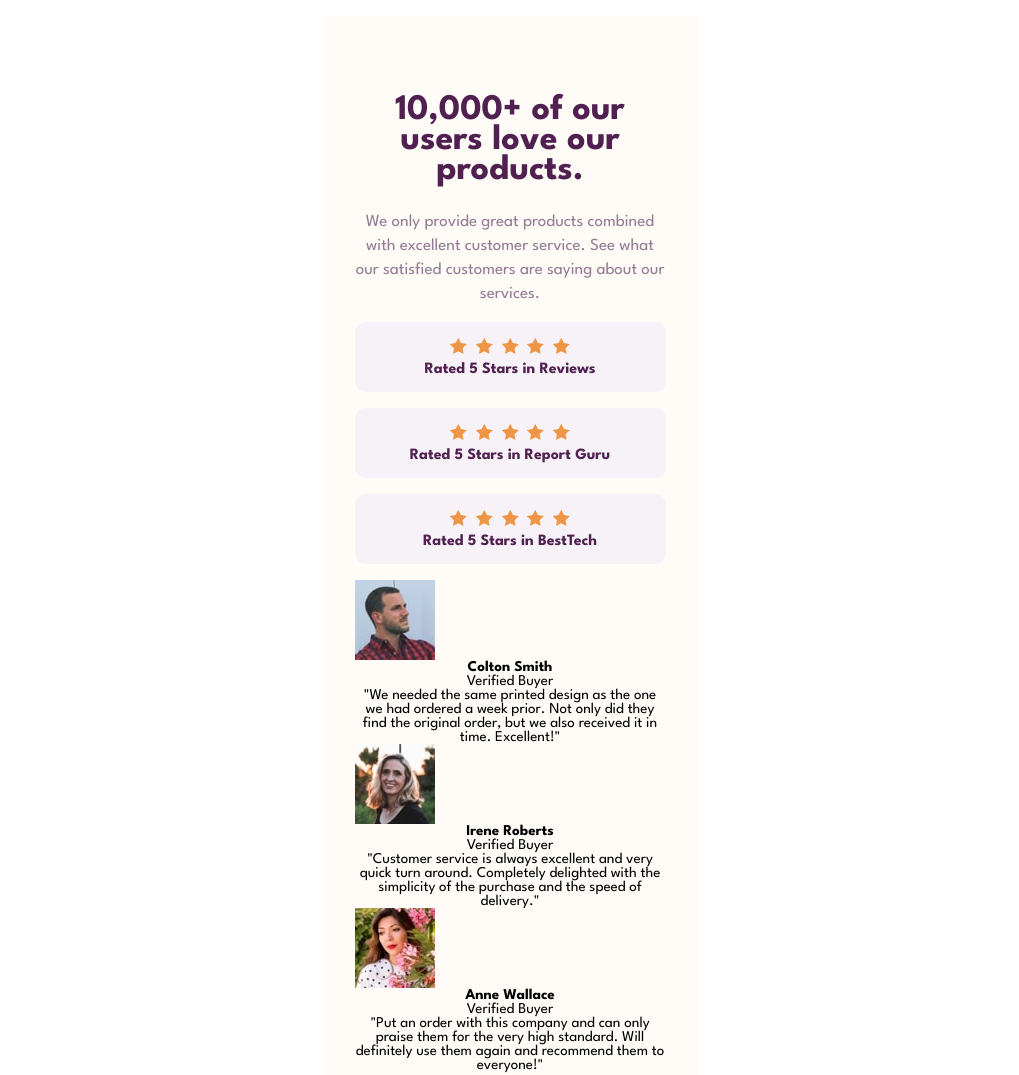
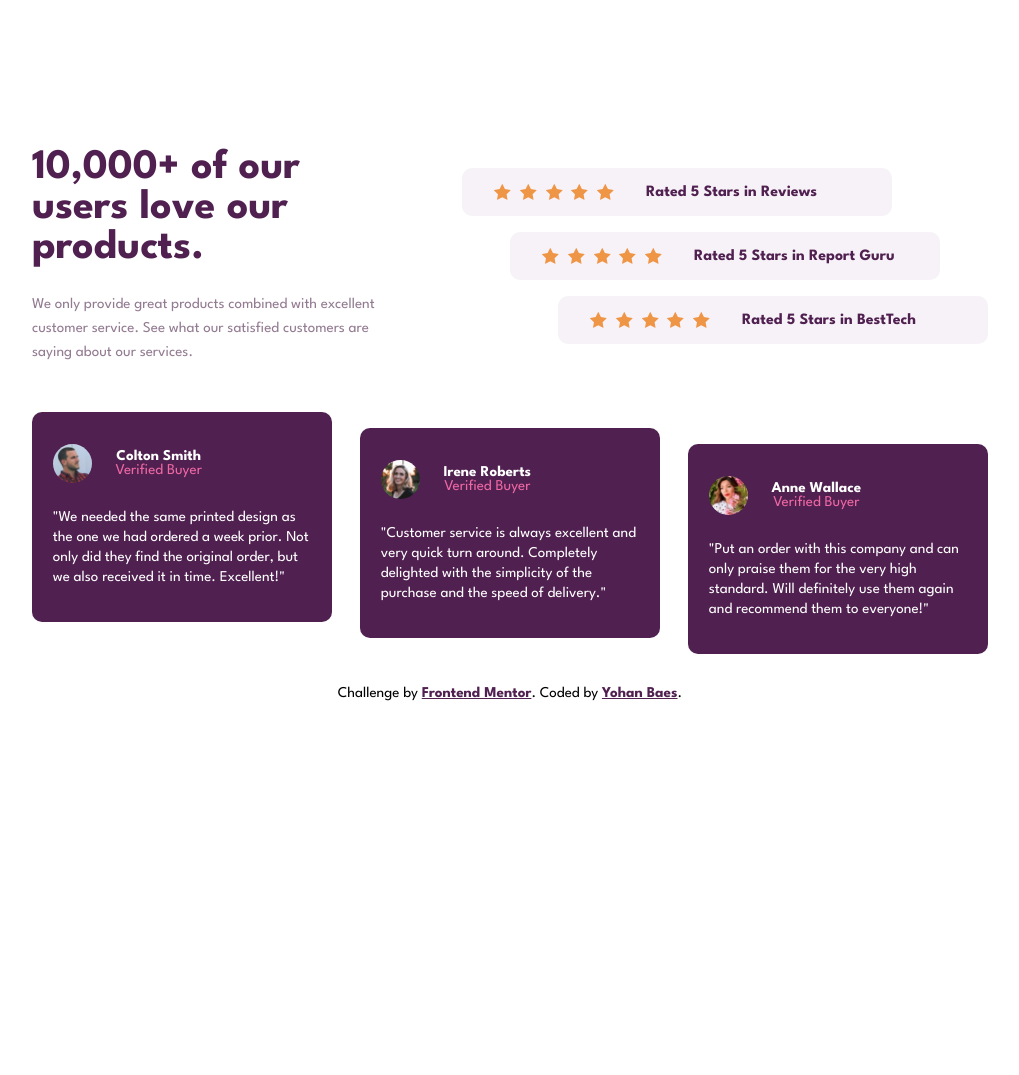
Before and after one commit to Raink31/08-Social-Proof-Section, a plain HTML site: page index.html in a window 1280 px wide. Shown: the whole page, without its empty margins (130-1149 px from the left). After the commit the page ends 800 px from the top, so only its background shows below. Drawn offline with Linux system fonts and the light colour scheme.

Commit message:
Add files via upload

```diff
--- a/index.html
+++ b/index.html
@@ -14,6 +14,7 @@
 <body>
     <div class="main">
         <div class="wrapper">
+            <div class="top-section">
                 <div class="title">
                     <h1>10,000+ of our users love our products.</h1>
                     <p>We only provide great products combined with excellent
@@ -22,7 +23,7 @@
                     </p>
                 </div>
                 <div class="stars-reviews">
-                <div class="card-review">
+                    <div class="card-review" id="card-review1">
                         <div class="stars">
                             <img src="assets/images/icon-star.svg" alt="5 stars">
                             <img src="assets/images/icon-star.svg" alt="5 stars">
@@ -32,7 +33,7 @@
                         </div>
                         <p>Rated 5 Stars in Reviews</p>
                     </div>
-                <div class="card-review">
+                    <div class="card-review" id="card-review2">
                         <div class="stars">
                             <img src="assets/images/icon-star.svg" alt="5 stars">
                             <img src="assets/images/icon-star.svg" alt="5 stars">
@@ -53,6 +54,7 @@
                         <p>Rated 5 Stars in BestTech</p>
                     </div>
                 </div>
+            </div>
             <div class="bottom-section">
                 <div class="card">
                     <div class="profil">
@@ -69,7 +71,7 @@
                         Excellent!"
                     </p>
                 </div>
-                <div class="card">
+                <div class="card" id="card2">
                     <div class="profil">
                         <img src="assets/images/image-irene.jpg" alt="Irene pic">
                         <div class="profil-info">
@@ -83,7 +85,7 @@
                         of the purchase and the speed of delivery."
                     </p>
                 </div>
-                <div class="card">
+                <div class="card" id="card3">
                     <div class="profil">
                         <img src="assets/images/image-anne.jpg" alt="Anne pic">
                         <div class="profil-info">
@@ -100,8 +102,8 @@
             </div>
         </div>
     </div>
-    <!-- <footer>
+    <footer>
         Challenge by <a href="https://www.frontendmentor.io?ref=challenge" target="_blank">Frontend Mentor</a>. Coded by <a href="#">Yohan Baes</a>.
-    </footer> -->
+    </footer>
 </body>
 </html>
--- a/style.css
+++ b/style.css
@@ -29,8 +29,7 @@ body{
 }
 
 .wrapper{
-    background-color: rgba(255, 228, 196, 0.13);
-    padding: 5rem 2rem 5rem 2rem;
+    padding: 5rem 2rem 0rem 2rem;
     text-align: center;
 }
 
@@ -73,3 +72,118 @@ body{
     font-weight: 700;
     font-size: 1.05em;
 }
+
+.profil{
+    display: flex;
+    align-items: center;
+    margin-bottom: 1.5rem;
+}
+
+.profil img{
+    border-radius: 40px;
+    width: 15%;
+    margin-right: 1.5rem;
+}
+
+.profil span{
+    color: hsl(333, 80%, 67%);
+}
+
+.card{
+    background-color: hsl(300, 43%, 22%);
+    color: white;
+    padding: 2rem 2.2rem 2rem 2.2rem;
+    margin-bottom: 1rem;
+    border-radius: 10px;
+}
+
+.bottom-section{
+    margin-top: 3rem;
+}
+
+.commentaire{
+    text-align: start;
+    line-height: 20px;
+}
+
+footer{
+    margin-bottom: 3rem;
+    font-size: 0.9em;
+}
+
+footer a{
+    color: #502050;
+    font-weight: bold;
+}
+
+@media screen and (min-width: 1024px) {
+
+    .main{
+        min-width: 1020px;
+    }
+
+    .top-section{
+        display: flex;
+        align-items: center;
+        justify-content: space-between;
+    }
+
+    .title{
+        width: 350px;
+        text-align: start;
+        font-size: 1em;
+    }
+
+    .title h1{
+        font-size: 2.8em;
+        line-height: 40px;
+    }
+
+    .title p{
+        font-size: 1em;
+    }
+
+    .card-review{
+        display: flex;
+        flex-direction: row;
+        justify-content: flex-start;
+        width: 430px;
+    }
+
+    .stars{
+        margin-left: 2rem;
+        margin-right: 2rem;
+        padding-bottom: 0;
+    }
+
+    #card-review2{
+        margin-left: -3rem;
+    }
+
+    #card-review1{
+        margin-left: -6rem;
+    }
+
+    .card{
+        width: 300px;
+        height: 210px;
+        padding: 2rem 1.3rem 2rem 1.3rem;
+    }
+
+    .bottom-section{
+        display: flex;
+        justify-content: space-between;
+    }
+
+    #card2{
+        margin-top: 1rem;
+    }
+
+    #card3{
+        margin-top: 2rem;
+    }
+
+    footer{
+        font-size: 1em;
+    }
+}
```
Also changed, not shown: assets/images/desktop.png (added), assets/images/mobile.png (added). Lines whose indentation alone changed are shown as unchanged.
